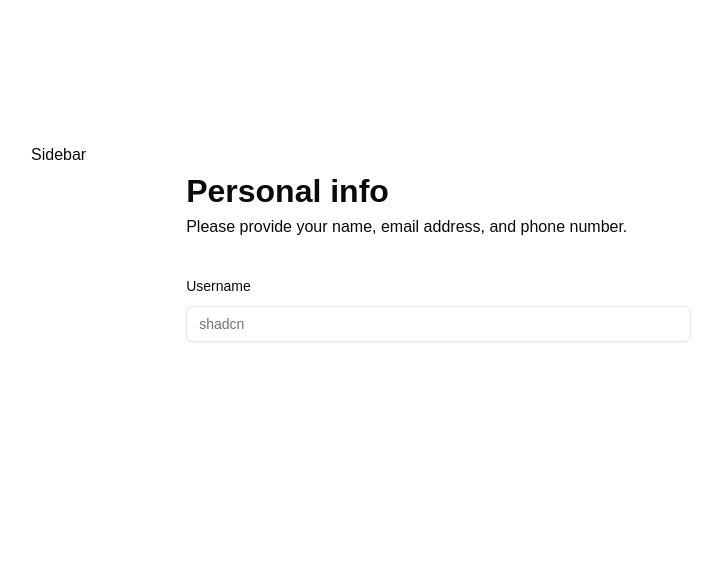
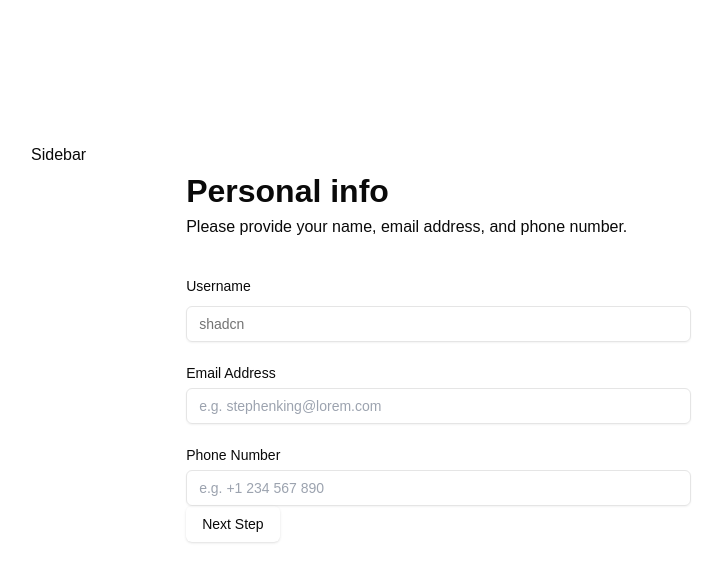
Before and after one commit to femiabimbola/multi-form-nextjs, a Next.js app: page / in a window 1280 px wide. Shown: the top 582 px of the page, without its empty margins (239-961 px from the left). Built offline with nearby package versions, Linux system fonts and the light colour scheme.

Commit message:
personal info

```diff
--- a/components/Footer.tsx
+++ b/components/Footer.tsx
@@ -1,5 +1,6 @@
 import useStore from "@/store/useStore";
 import { Button } from "./ui/button";
+import { cn } from "@/lib/utils";
 
 interface FooterProps {
   className?: string;
@@ -11,7 +12,7 @@ const Footer = ({ className, onHandleNextStep, onHandlePreviousStep }: FooterPro
   const step = useStore((state) => state.step);
   return (
     <footer>
-      {step === 1 && <div className="w-full" />}{" "}
+      {step === 1 && <div className="w-full" />}
       {step > 1 && (
         <Button
           variant="ghost"
@@ -21,6 +22,14 @@ const Footer = ({ className, onHandleNextStep, onHandlePreviousStep }: FooterPro
           Go Back
         </Button>
       )}
+      <Button
+        className={cn("bg-c-primary-marine-blue text-c-neutral-white hover:bg-c-primary-marine-blue-hover", {
+          "bg-c-primary-purplish-blue hover:bg-c-primary-purplish-hover": step === 4,
+        })}
+        onClick={onHandleNextStep}
+      >
+        {step === 4 ? "Confirm" : "Next Step"}
+      </Button>
     </footer>
   );
 };
--- a/components/steps/PersonalInfo.tsx
+++ b/components/steps/PersonalInfo.tsx
@@ -8,6 +8,7 @@ import SectionHeader from "../SectionHeader";
 import Container from "../Container";
 import { Form, FormControl, FormDescription, FormField, FormItem, FormLabel, FormMessage } from "@/components/ui/form";
 import { Input } from "@/components/ui/input";
+import { cn } from "@/lib/utils";
 
 const formSchema = z.object({
   name: z.string().min(5, { message: "Name is required" }).max(100),
@@ -25,8 +26,10 @@ export const PersonalInfo = () => {
   const { personalInfo, setPersonalInfo, increaseStep } = useStore((state) => state);
 
   const onSubmitHandler = (values: ValidationSchema) => {
+    console.log(personalInfo);
     setPersonalInfo({ ...personalInfo, ...values });
     increaseStep(1);
+    console.log(personalInfo);
   };
 
   const form = useForm<ValidationSchema>({
@@ -34,19 +37,30 @@ export const PersonalInfo = () => {
     defaultValues: { ...personalInfo },
   });
 
+  // console.log(form);
+
+  const {
+    control,
+    formState: { errors },
+    handleSubmit,
+  } = form;
+
   const SectionProps = {
     title: "Personal info",
     description: "Please provide your name, email address, and phone number.",
   };
 
   return (
-    <Container onNext={form.handleSubmit(onSubmitHandler)}>
+    <Container onNext={handleSubmit(onSubmitHandler)}>
       <section>
         <SectionHeader {...SectionProps} />
         <Form {...form}>
-          <form>
+          <form
+            onSubmit={() => handleSubmit(onSubmitHandler)}
+            className="flex flex-col gap-6"
+          >
             <FormField
-              control={form.control}
+              control={control}
               name="name"
               render={({ field }) => (
                 <FormItem>
@@ -61,6 +75,51 @@ export const PersonalInfo = () => {
                 </FormItem>
               )}
             />
+            <FormField
+              control={form.control}
+              name="email"
+              render={({ field }) => (
+                <FormItem>
+                  <FormLabel className="text-c-primary-marine-blue flex items-center justify-between">
+                    Email Address
+                    <FormMessage>{form.formState.errors.email?.message}</FormMessage>
+                  </FormLabel>
+                  <FormControl>
+                    <Input
+                      className={cn(
+                        "placeholder:font-medium placeholder:text-c-neutral-cool-gray border-c-neutral-light-gray text-c-primary-marine-blue"
+                      )}
+                      placeholder="e.g. stephenking@lorem.com"
+                      {...field}
+                    />
+                  </FormControl>
+                </FormItem>
+              )}
+            />
+            <FormField
+              control={form.control}
+              name="phone"
+              render={({ field }) => (
+                <FormItem>
+                  <FormLabel className="text-c-primary-marine-blue flex items-center justify-between">
+                    Phone Number
+                    <FormMessage>{errors.phone?.message}</FormMessage>
+                  </FormLabel>
+                  <FormControl>
+                    <Input
+                      className={cn(
+                        "placeholder:font-medium placeholder:text-c-neutral-cool-gray border-c-neutral-light-gray text-c-primary-marine-blue",
+                        {
+                          "border-c-primary-strawberry-red": errors.phone?.message,
+                        }
+                      )}
+                      placeholder="e.g. +1 234 567 890"
+                      {...field}
+                    />
+                  </FormControl>
+                </FormItem>
+              )}
+            />
           </form>
         </Form>
         {/* <button onClick={() => increaseStep(1)}> next step </button> */}
```
